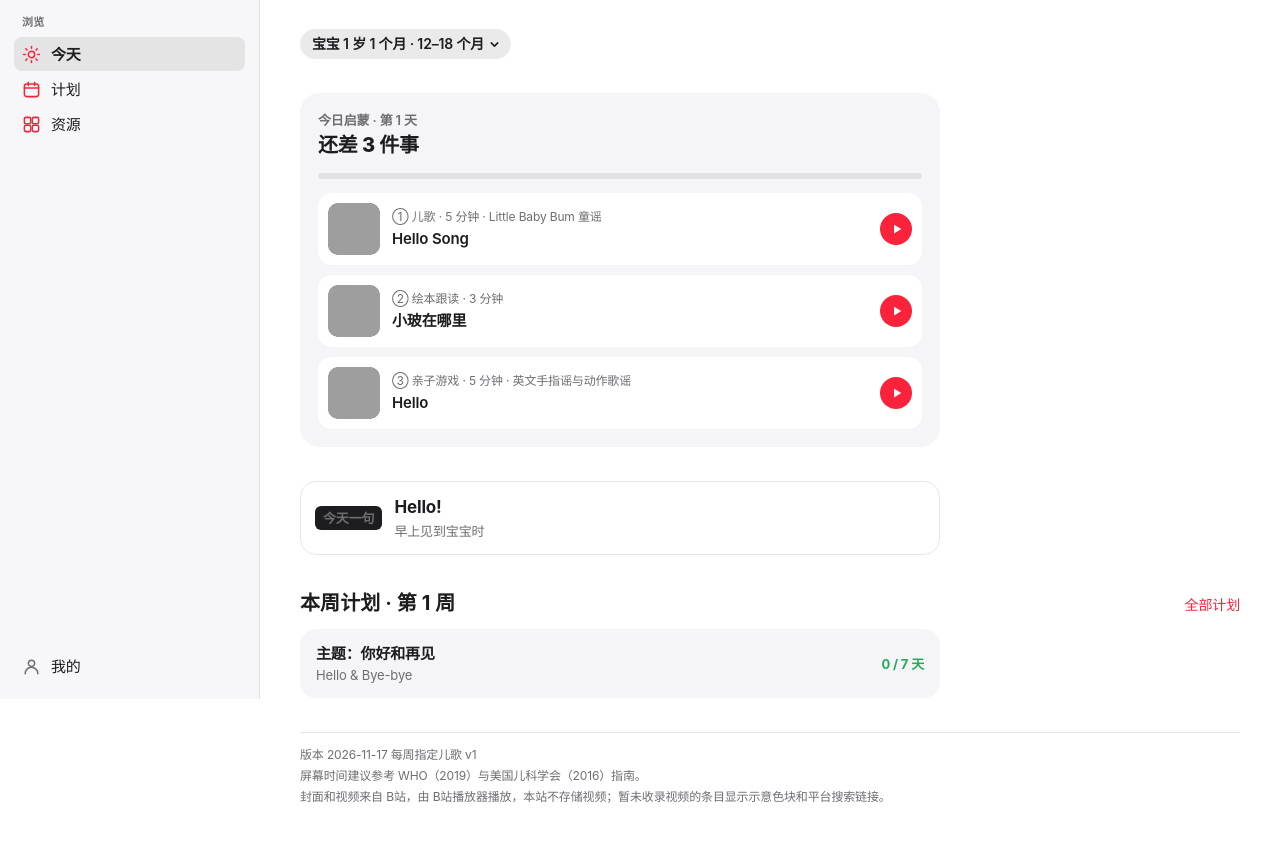
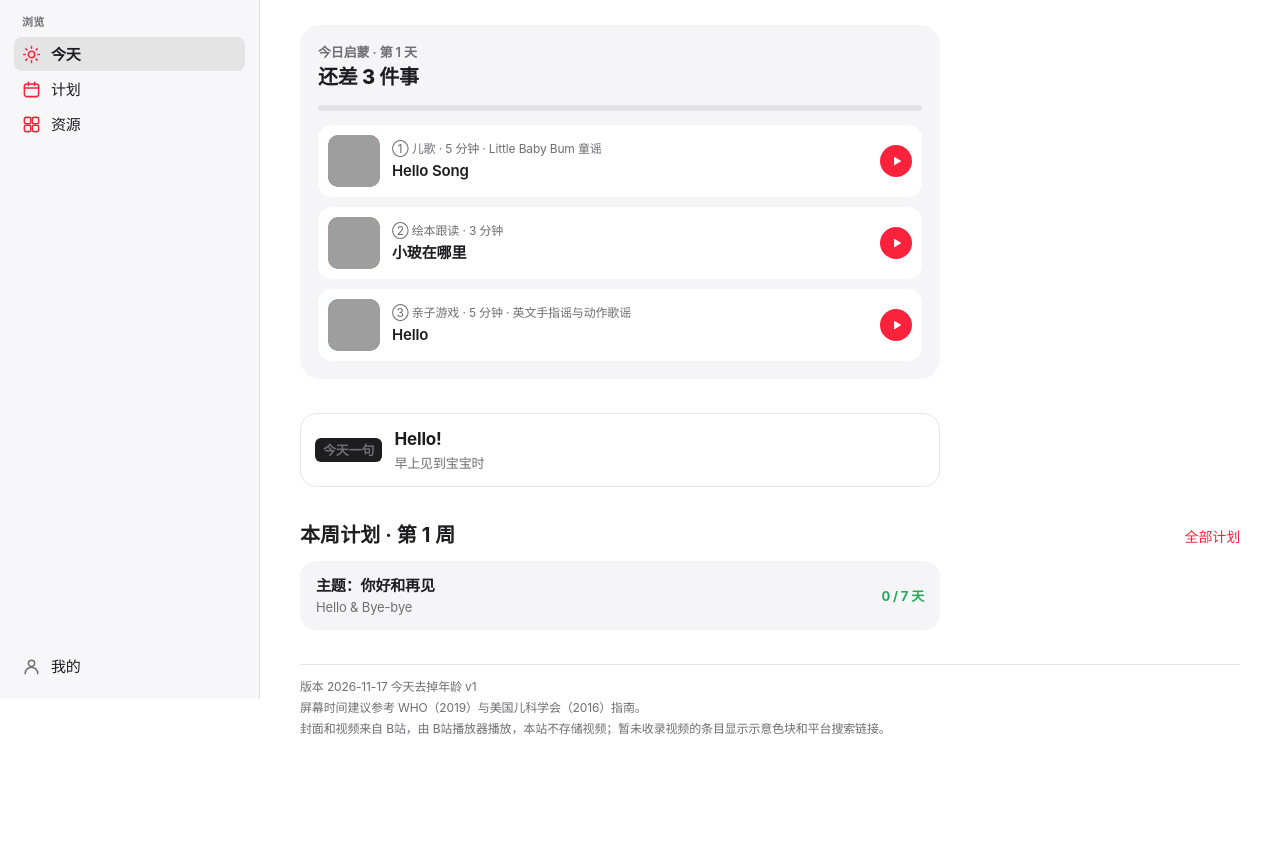
Before and after one commit to fadeding97/english-kids, a plain HTML site: page index.html in a window 1280 px wide. Shown: the part 101-942 px from the top of the page. After the commit the page ends 903 px from the top, so only its background shows below. Drawn offline with Linux system fonts and the light colour scheme; grey boxes are pictures that could not be loaded.

Commit message:
今天页去掉宝宝年龄标签
Co-Authored-By: Claude Opus 5.5 <noreply@anthropic.com>

```diff
--- a/index.html
+++ b/index.html
@@ -1034,7 +1034,7 @@ const LINKS = {
   play: [['B站看示范', q => 'https://search.bilibili.com/all?keyword=' + encodeURIComponent(q)]],
 };
 const PACE = ['', '慢', '中', '快'];
-const APP_VERSION = '2026-11-17 每周指定儿歌 v1';
+const APP_VERSION = '2026-11-17 今天去掉年龄 v1';
 
 const $ = id => document.getElementById(id);
 const ic = id => `<svg class="ico" aria-hidden="true"><use href="#${id}"/></svg>`;
--- a/js/plan-app.js
+++ b/js/plan-app.js
@@ -148,7 +148,6 @@ function todayView() {
     .filter(x => x.it && media(x.it)).sort((a, b) => b.p.at - a.p.at).slice(0, 8);
   return `<header class="page-h td-h"><div><p class="td-date">${now.getMonth() + 1}月${now.getDate()}日 星期${WEEKDAY[now.getDay()]}</p><h1>今天</h1></div>
       <button class="gear h-search m-only" type="button" data-ch="search" aria-label="搜索">${ic('i-search')}</button></header>
-    <button class="lv-btn td-lv" type="button" data-age-pick="1">宝宝 ${fmtAge(months)} · ${s.age}${ic('i-right')}</button>
     <section class="td-card">
       <div class="td-top">
         <div><span class="td-sub">今日启蒙 · 第 ${T.dayN} 天</span><b class="td-title">${left ? `还差 ${left} 件事` : '今天都完成啦'}</b></div>
```
